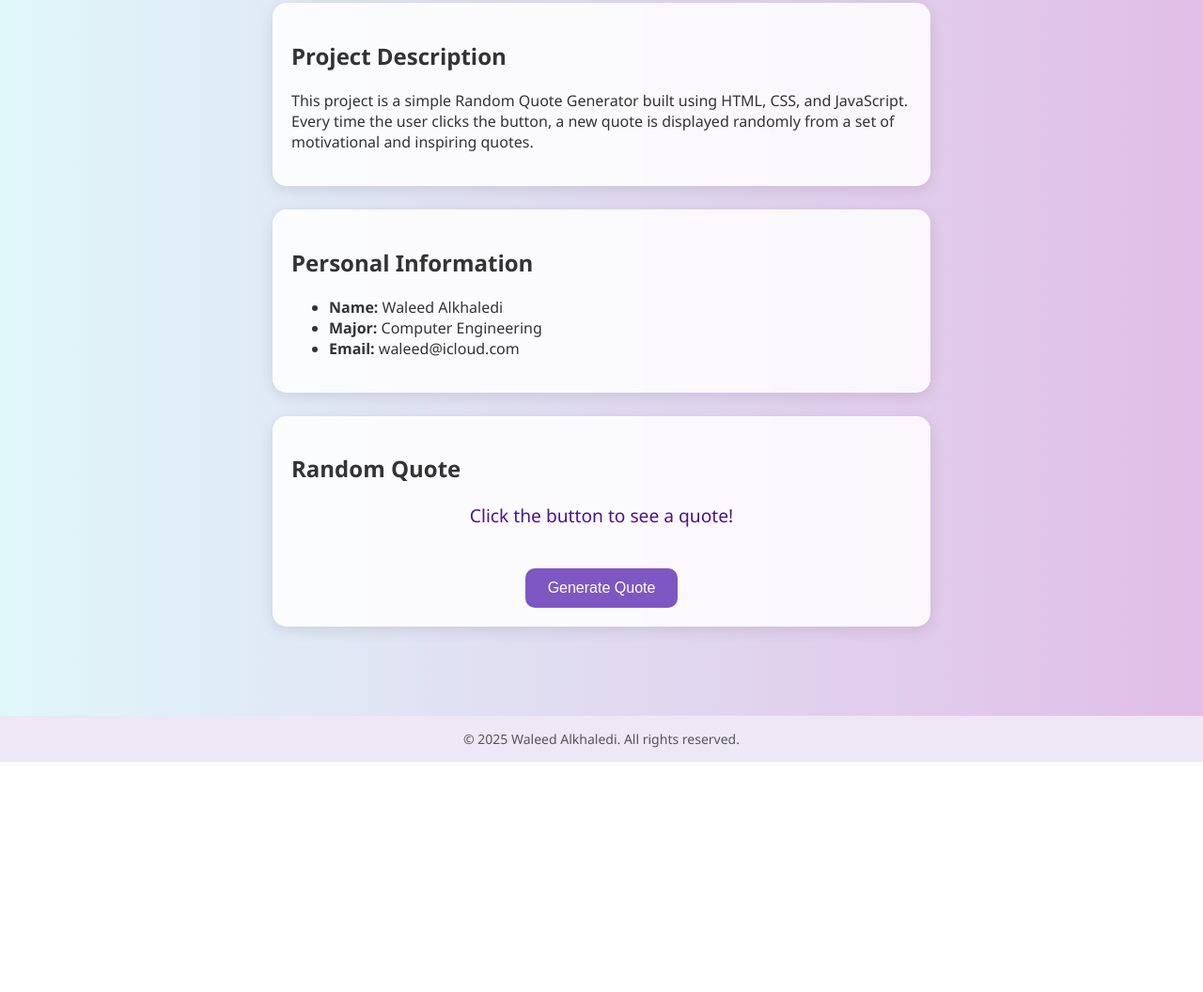
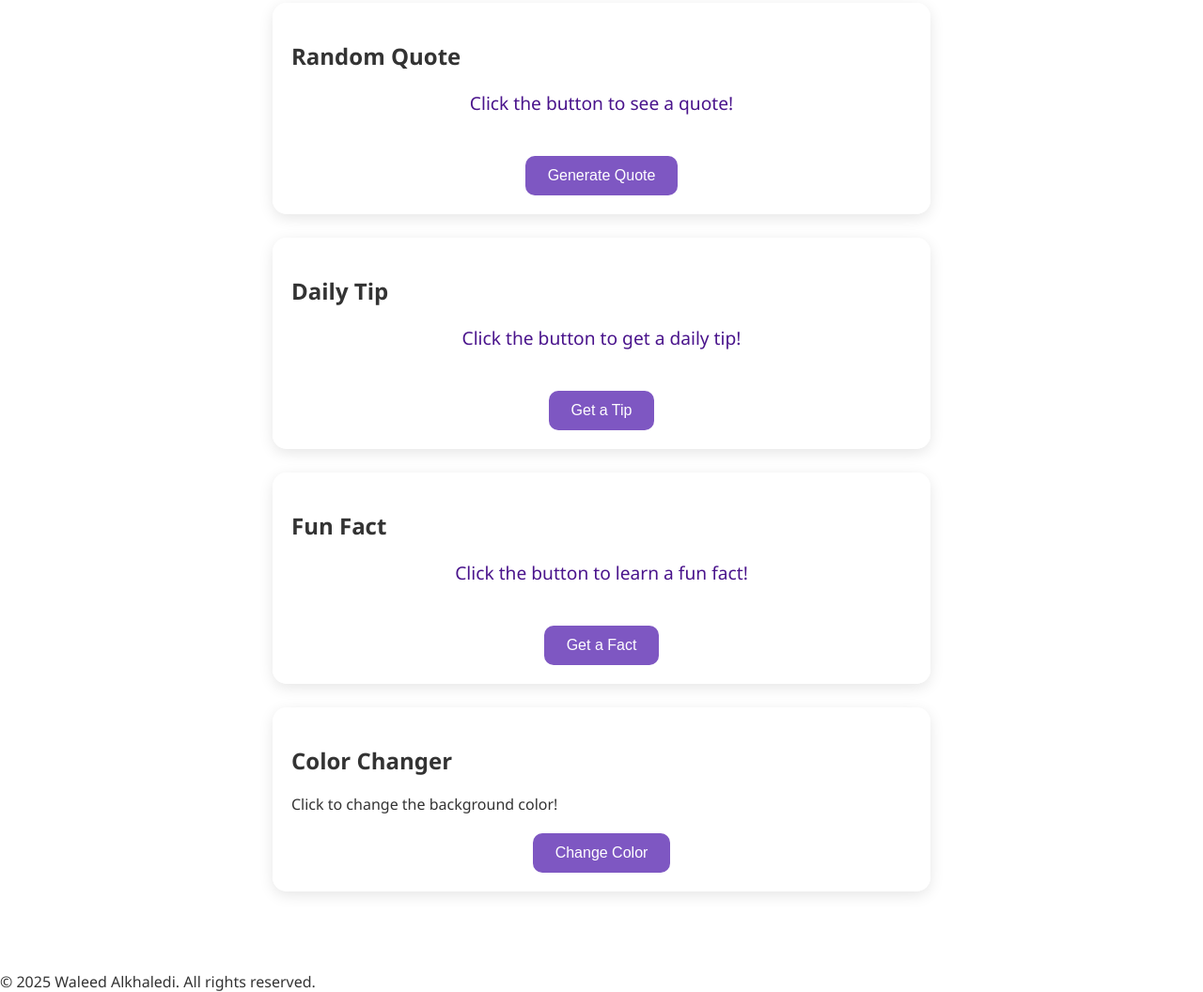
Before and after one commit to waleealedi/waleedalkhaledi, a plain HTML site: page index.html in a window 1280 px wide. Shown: the part 231-1287 px from the top of the page at 94% size. Before the commit the page ends 1042 px from the top, so only its background shows below. Drawn offline with Linux system fonts and the light colour scheme.

Commit message:
Update index.html

```diff
--- a/index.html
+++ b/index.html
@@ -7,10 +7,10 @@
   <style>
     body {
       font-family: 'Segoe UI', sans-serif;
-      background: linear-gradient(to right, #e0f7fa, #e1bee7);
       margin: 0;
       padding: 0;
       color: #333;
+      transition: background 0.5s ease;
     }
 
     header {
@@ -34,9 +34,15 @@
       box-shadow: 0 4px 15px rgba(0,0,0,0.1);
       margin-bottom: 25px;
       backdrop-filter: blur(5px);
+      transition: all 0.3s ease;
     }
 
-    #quote-box {
+    .info-box:hover {
+      transform: scale(1.02);
+      box-shadow: 0 6px 20px rgba(0,0,0,0.2);
+    }
+
+    #quote-box, #tip-box, #fact-box {
       font-size: 1.2rem;
       text-align: center;
       margin-top: 20px;
@@ -56,20 +62,12 @@
       display: block;
       margin-left: auto;
       margin-right: auto;
-      transition: background-color 0.3s ease;
+      transition: all 0.3s ease;
     }
 
     button:hover {
       background-color: #5e35b1;
-    }
-
-    footer {
-      background-color: #ede7f6;
-      text-align: center;
-      padding: 15px;
-      font-size: 14px;
-      color: #555;
-      margin-top: 40px;
+      transform: scale(1.05);
     }
   </style>
 </head>
@@ -82,28 +80,32 @@
 
   <section>
     <div class="info-box">
-      <h2>Project Description</h2>
-      <p>This project is a simple Random Quote Generator built using HTML, CSS, and JavaScript. Every time the user clicks the button, a new quote is displayed randomly from a set of motivational and inspiring quotes.</p>
+      <h2>Random Quote</h2>
+      <div id="quote-box">Click the button to see a quote!</div>
+      <button onclick="generateContent('quote')">Generate Quote</button>
     </div>
 
     <div class="info-box">
-      <h2>Personal Information</h2>
-      <ul>
-        <li><strong>Name:</strong> Waleed Alkhaledi</li>
-        <li><strong>Major:</strong> Computer Engineering</li>
-        <li><strong>Email:</strong> waleed@icloud.com</li>
-      </ul>
+      <h2>Daily Tip</h2>
+      <div id="tip-box">Click the button to get a daily tip!</div>
+      <button onclick="generateContent('tip')">Get a Tip</button>
     </div>
 
     <div class="info-box">
-      <h2>Random Quote</h2>
-      <div id="quote-box">Click the button to see a quote!</div>
-      <button onclick="generateQuote()">Generate Quote</button>
+      <h2>Fun Fact</h2>
+      <div id="fact-box">Click the button to learn a fun fact!</div>
+      <button onclick="generateContent('fact')">Get a Fact</button>
+    </div>
+
+    <div class="info-box">
+      <h2>Color Changer</h2>
+      <div id="color-info">Click to change the background color!</div>
+      <button onclick="changeColor()">Change Color</button>
     </div>
   </section>
 
   <footer>
-    &copy; 2025 Waleed Alkhaledi. All rights reserved.
+    © 2025 Waleed Alkhaledi. All rights reserved.
   </footer>
 
   <script>
@@ -116,9 +118,43 @@
       "The only limit to our realization of tomorrow is our doubts of today. – Franklin D. Roosevelt"
     ];
 
-    function generateQuote() {
-      const randomIndex = Math.floor(Math.random() * quotes.length);
-      document.getElementById("quote-box").textContent = quotes[randomIndex];
+    const tips = [
+      "Start your day with a glass of water to stay hydrated!",
+      "Take a 5-minute break every hour to refresh your mind.",
+      "Write down your goals for the day to stay focused.",
+      "Practice deep breathing to reduce stress.",
+      "Smile more—it can instantly boost your mood!",
+      "Organize your workspace for better productivity."
+    ];
+
+    const facts = [
+      "Honey never spoils. Archaeologists have found pots of honey in ancient Egyptian tombs that are over 3,000 years old and still edible!",
+      "Octopuses have three hearts.",
+      "The shortest war in history lasted 38 minutes.",
+      "A group of flamingos is called a 'flamboyance'.",
+      "Bananas are berries, but strawberries aren’t!",
+      "The Eiffel Tower can be 15 cm taller in summer due to thermal expansion."
+    ];
+
+    function generateContent(type) {
+      const randomIndex = Math.floor(Math.random() * (type === 'quote' ? quotes.length : type === 'tip' ? tips.length : facts.length));
+      let content = '';
+      if (type === 'quote') {
+        content = quotes[randomIndex];
+        document.body.style.background = `linear-gradient(to right, #ff9999, #66b3ff)`;
+      } else if (type === 'tip') {
+        content = tips[randomIndex];
+        document.body.style.background = `linear-gradient(to right, #99ff99, #ffcc99)`;
+      } else if (type === 'fact') {
+        content = facts[randomIndex];
+        document.body.style.background = `linear-gradient(to right, #ff99cc, #cc99ff)`;
+      }
+      document.getElementById(`${type}-box`).textContent = content;
+    }
+
+    function changeColor() {
+      const randomColor = '#' + Math.floor(Math.random()*16777215).toString(16);
+      document.body.style.background = `linear-gradient(to right, ${randomColor}, ${randomColor}d1)`;
     }
   </script>
 
```
